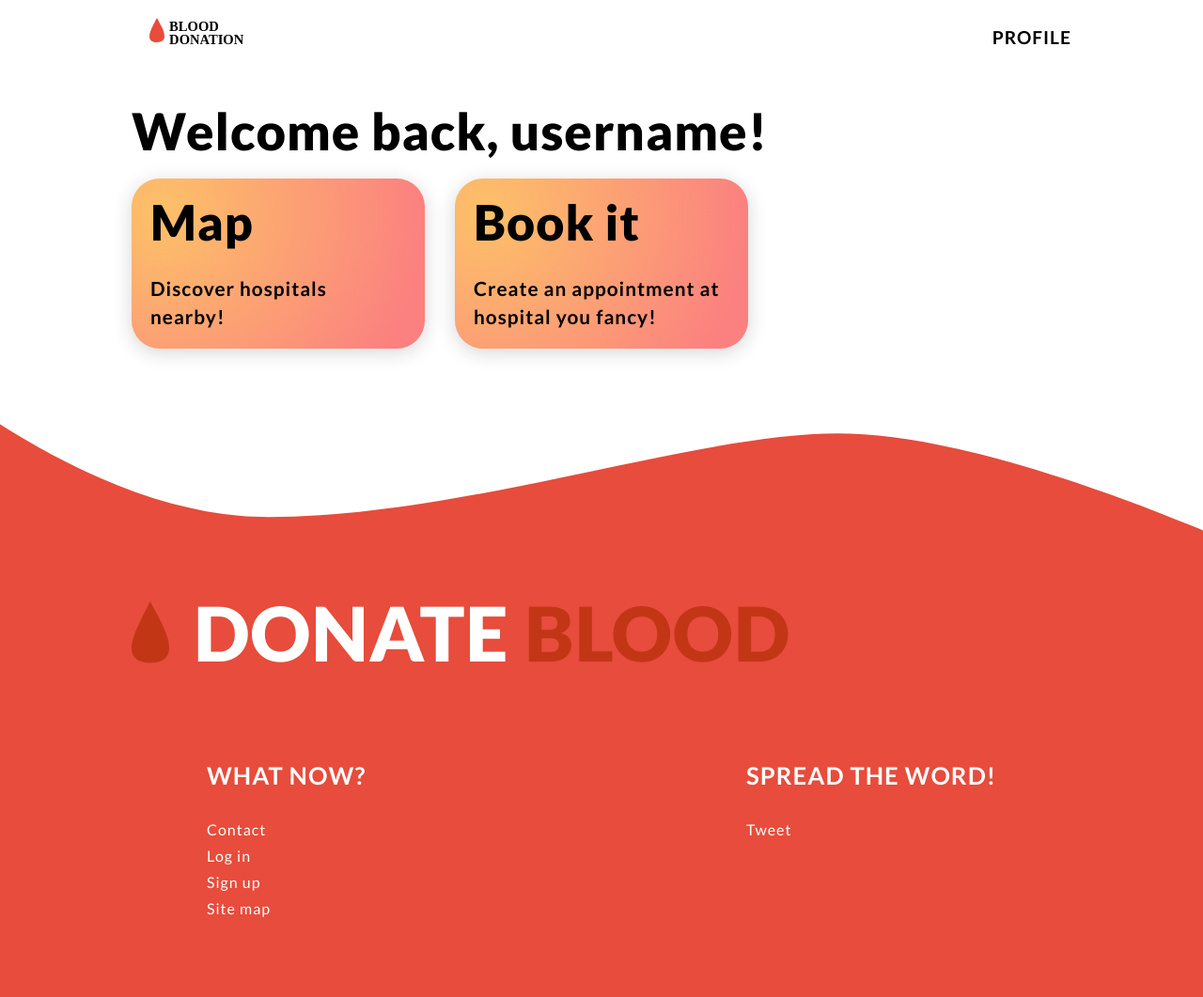
After one commit to mountiny/blood_donation, a Django app: page /app/app/ in a window 1280 px wide. The commit adds this page. Shown: the whole page at 94% size. Run offline with Django 3.2, Linux system fonts and the light colour scheme; some libraries are stand-ins or nearby versions.

Commit message:
Dashboard styles starting

```diff
--- a/static/styles/app.css
+++ b/static/styles/app.css
@@ -355,6 +355,12 @@ a {
 
 .page-heading {
   padding-top: 4vh;
+}
+
+.dashboard-heading {
+  padding-top: 4vh;
+  position: relative;
+  width: 100%;
 }
 
 .main-container {
@@ -757,6 +763,61 @@ a {
   right: -5px;
   font-size: 8em;
   bottom: -26px;
+}
+
+.dashboard-menu__container {
+  position: relative;
+  width: 100%;
+  padding-top: 3vh;
+  display: -ms-grid;
+  display: grid;
+  -ms-grid-columns: (1fr)[3];
+      grid-template-columns: repeat(3, 1fr);
+  -ms-grid-rows: (1fr)[1];
+      grid-template-rows: repeat(1, 1fr);
+  grid-gap: 2em 2em;
+}
+
+.dashboard-block {
+  position: relative;
+  padding: 20px 20px;
+  overflow: hidden;
+  z-index: 100;
+  background: #c23616;
+  /* fallback for old browsers */
+  background-image: radial-gradient(circle farthest-corner at 10% 20%, #fdc168 0%, #fb8080 90%);
+  -webkit-transition: -webkit-box-shadow 0.3s cubic-bezier(0.22, 0.61, 0.36, 1);
+  transition: -webkit-box-shadow 0.3s cubic-bezier(0.22, 0.61, 0.36, 1);
+  transition: box-shadow 0.3s cubic-bezier(0.22, 0.61, 0.36, 1);
+  transition: box-shadow 0.3s cubic-bezier(0.22, 0.61, 0.36, 1), -webkit-box-shadow 0.3s cubic-bezier(0.22, 0.61, 0.36, 1);
+}
+
+.dashboard-block:hover {
+  -webkit-box-shadow: 0 8px 50px 4px rgba(25, 25, 25, 0.32);
+          box-shadow: 0 8px 50px 4px rgba(25, 25, 25, 0.32);
+}
+
+.dashboard-block .block-text__title {
+  font-size: 2.5em;
+  line-height: 1em;
+  padding-bottom: 20px;
+  display: block;
+  position: relative;
+}
+
+.dashboard-block__text {
+  z-index: 110;
+  color: black;
+  font-size: 1.3em;
+  line-height: 1.4em;
+  font-weight: 700;
+  position: relative;
+}
+
+.dashboard-block__text br {
+  display: block;
+  content: '';
+  margin: 10px;
 }
 
 .selection-container {
--- a/static/styles/app.scss
+++ b/static/styles/app.scss
@@ -25,6 +25,11 @@ a {
 
 .page-heading {
     padding-top: 4vh;
+}
+.dashboard-heading {
+    padding-top: 4vh;
+    position: relative;
+    width: 100%;
 }
 
 .main-container {
@@ -343,6 +348,55 @@ a {
         bottom: -26px;
     }
 }
+.dashboard-menu__container {
+    position: relative;
+    width: 100%;
+    padding-top: 3vh;
+    display: grid;
+    grid-template-columns: repeat(3, 1fr);
+    grid-template-rows: repeat(1, 1fr);
+    grid-gap: 2em 2em;
+
+}
+.dashboard-block {
+    position: relative;
+    // width: 100%;
+    padding: 20px 20px;
+    overflow: hidden;
+    z-index: 100;
+    background: $primary-dark; /* fallback for old browsers */
+    background-image: -webkit-radial-gradient( circle farthest-corner at 10% 20%,  $gradient-light 0%, $gradient-dark 90% );
+    background-image: radial-gradient( circle farthest-corner at 10% 20%,  $gradient-light 0%, $gradient-dark 90% );
+    @include prefix(transition,(box-shadow 0.3s $curve));
+    &:hover{
+        box-shadow: 0 8px 50px 4px rgba(25,25,25,.32);
+    }
+
+    .block-text__title {
+        font-size: 2.5em;
+        line-height: 1em;
+        padding-bottom: 20px;
+        display: block;
+        position: relative;
+    }
+
+}
+.dashboard-block__text {
+    z-index: 110;
+    color: black;
+    font-size: 1.3em;
+    line-height: 1.4em;
+    font-weight: 700;
+    position: relative;
+    // margin-bottom: 50px;
+    br {
+        display: block;
+        content: '';
+        margin: 10px;
+    }
+
+}
+
 
 .selection-container {
     position: relative;
--- /dev/null
+++ b/templates/app/app.html
@@ -0,0 +1,49 @@
+{% extends 'app/base.html' %}
+{% load staticfiles %}
+
+{% block menu_items_block %}
+
+<li class="menu-item">
+        <a class="menu-item__link h-link-effect" href="{% url 'app:login' %}">
+            Profile
+        </a>
+    </li>
+
+{% endblock %}
+
+{% block body_block %}
+
+<div class="main-container">
+
+    <div class="form-container h-width">
+
+        <h2 class="dashboard-heading h-900">Welcome back, username!</h1>
+
+        <div class="dashboard-menu__container">
+            <div class="dashboard-block h-border-radius h-shadow h-pointer show-map">
+                <div class="dashboard-block__text">
+                    <span class="block-text__title h-900">Map</span><br />
+                    Discover hospitals nearby!
+                </div>
+            </div>
+            <div class="dashboard-block h-border-radius h-shadow h-pointer create-booking">
+                <div class="dashboard-block__text">
+                    <span class="block-text__title h-900">Book it</span><br />
+                    Create an appointment at hospital you fancy!
+                </div>
+            </div>
+
+        </div>
+
+
+    </div>
+</div>
+
+
+{% endblock %}
+
+
+{% block javascript_block %}
+
+
+{% endblock %}
```
Also changed, not shown: 1 other file.
